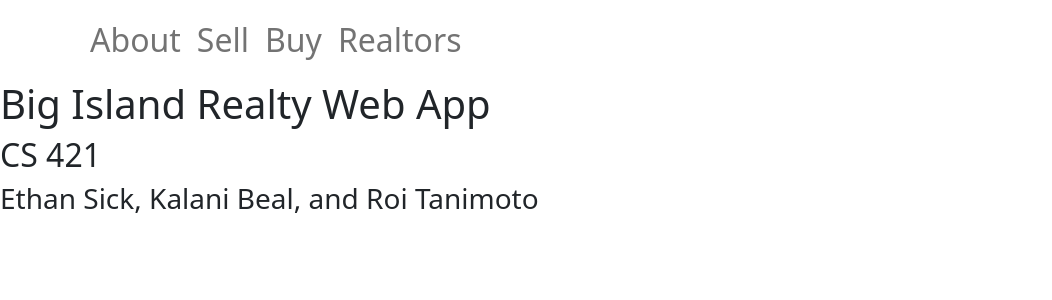
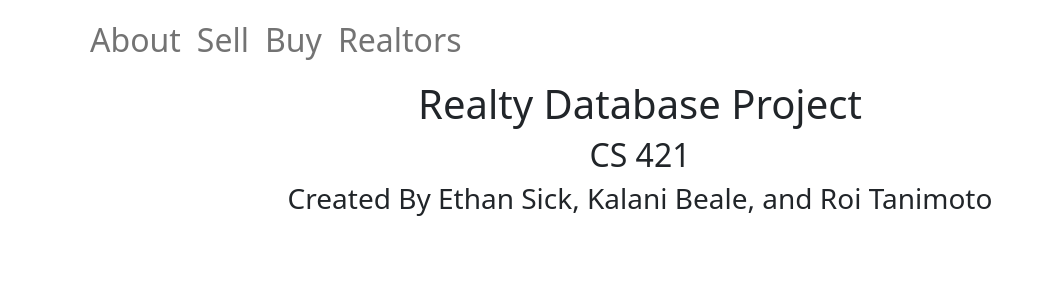
Before and after one commit to rtanimo/RealtyProject, a React (Create React App) app in the folder real_state/: page / in a window 1280 px wide. Shown: the top 300 px of the page, without its empty margins (0-1052 px from the left). Built offline with nearby package versions, Linux system fonts and the light colour scheme.

Commit message:
final touches before due date

```diff
--- a/real_state/src/pages/Home.jsx
+++ b/real_state/src/pages/Home.jsx
@@ -1,13 +1,19 @@
 import React from 'react'
-import Navbar from '../components/Navbar'
+import Container from 'react-bootstrap/Container'
 
 export default function Home() {
   return (
     <div>
-        <h1>Big Island Realty Web App</h1>
+      <Container className='text-center'>
+        <h1>Realty Database Project</h1>
         <h2>CS 421</h2>
-        <h3>Ethan Sick, Kalani Beal, and Roi Tanimoto</h3>
+        <h3>Created By Ethan Sick, Kalani Beale, and Roi Tanimoto</h3>
+
+      </Container>
 
     </div>
-  )
+
+
+
+  );
 }
```
